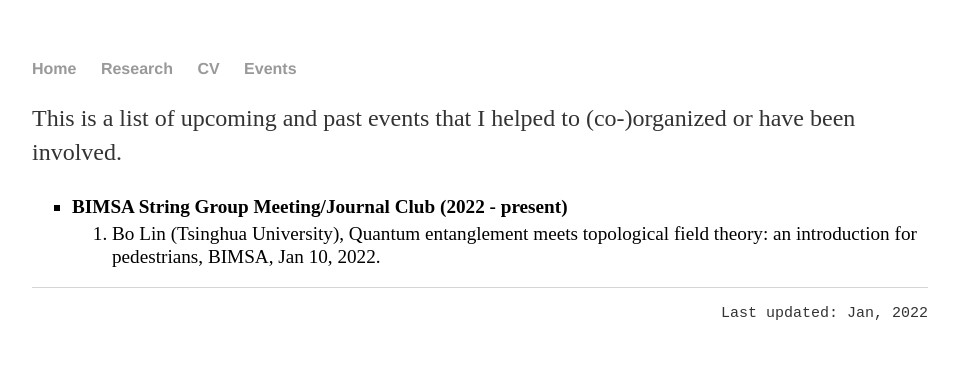
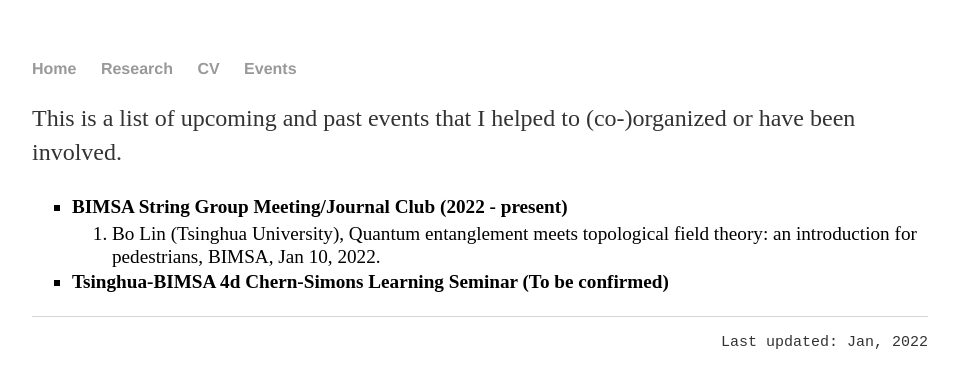
Before and after one commit to hhzou/hhzou.github.io, a Jekyll site: the page built from events/index.html, in a window 1280 px wide. Shown: the top 388 px of the page, without its empty margins (160-1118 px from the left). Built offline with Jekyll 4.4.1, drawn with Linux system fonts in a browser that asks for light colours.

Commit message:
Update index.html

```diff
--- a/events/index.html
+++ b/events/index.html
@@ -14,5 +14,8 @@ title: Hao Zou - Events
 				</li>
 			</ol>
 		</li>
+		<li>
+			<strong>Tsinghua-BIMSA 4d Chern-Simons Learning Seminar (To be confirmed)</strong>
+		</li>
 	</ul>
 </div>
```
